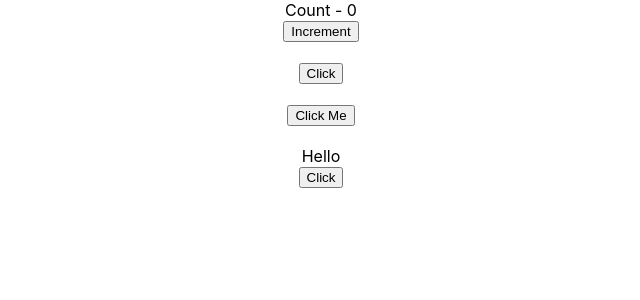
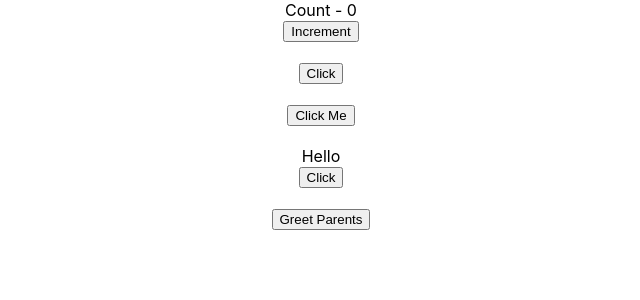
Before and after one commit to fahimmeadahmed/Intern, a React (Create React App) app in the folder React/hello-world/: page / in a window 1280 px wide. Shown: the top 300 px of the page, without its empty margins (319-959 px from the left). Built offline with nearby package versions, Linux system fonts and the light colour scheme.

Commit message:
methods as props

```diff
--- a/React/hello-world/src/App.js
+++ b/React/hello-world/src/App.js
@@ -9,6 +9,7 @@
 import FunctionClick from './components/FunctionClick';
 import ClassClick from './components/ClassClick';
 import EventBind from './components/EventBind';
+import ParentComponent from './components/ParentComponent';
 
 function App() {
   return (
@@ -28,6 +29,8 @@
       <ClassClick />
       <br />
       <EventBind />
+      <br />
+      <ParentComponent />
     </div>
   );
 }
--- /dev/null
+++ b/React/hello-world/src/components/ChildComponent.js
@@ -0,0 +1,12 @@
+import React from 'react'
+
+function ChildComponent(props) {
+    return (
+        <div>
+            {/* <button onClick = {props.greetHandler}> Greet parents </button> */}
+            <button onClick={() => props.greetHandler('child')}>Greet Parents </button>
+        </div>
+    )
+}
+
+export default ChildComponent
--- /dev/null
+++ b/React/hello-world/src/components/ParentComponent.js
@@ -0,0 +1,25 @@
+import React, { Component } from 'react'
+import ChildComponent from './ChildComponent'
+
+ class ParentComponent extends Component {
+     constructor(props) {
+         super(props)
+
+         this.state = {
+              parentName: 'parent'
+         }
+         this.greetParent = this.greetParent.bind(this)
+     }
+     greetParent(childName) {
+         alert(`Hello ${this.state.parentName} from ${childName}`)
+     }
+    render() {
+        return (
+            <div>
+                <ChildComponent greetHandler={this.greetParent}/>
+            </div>
+        )
+    }
+}
+
+export default ParentComponent
```
